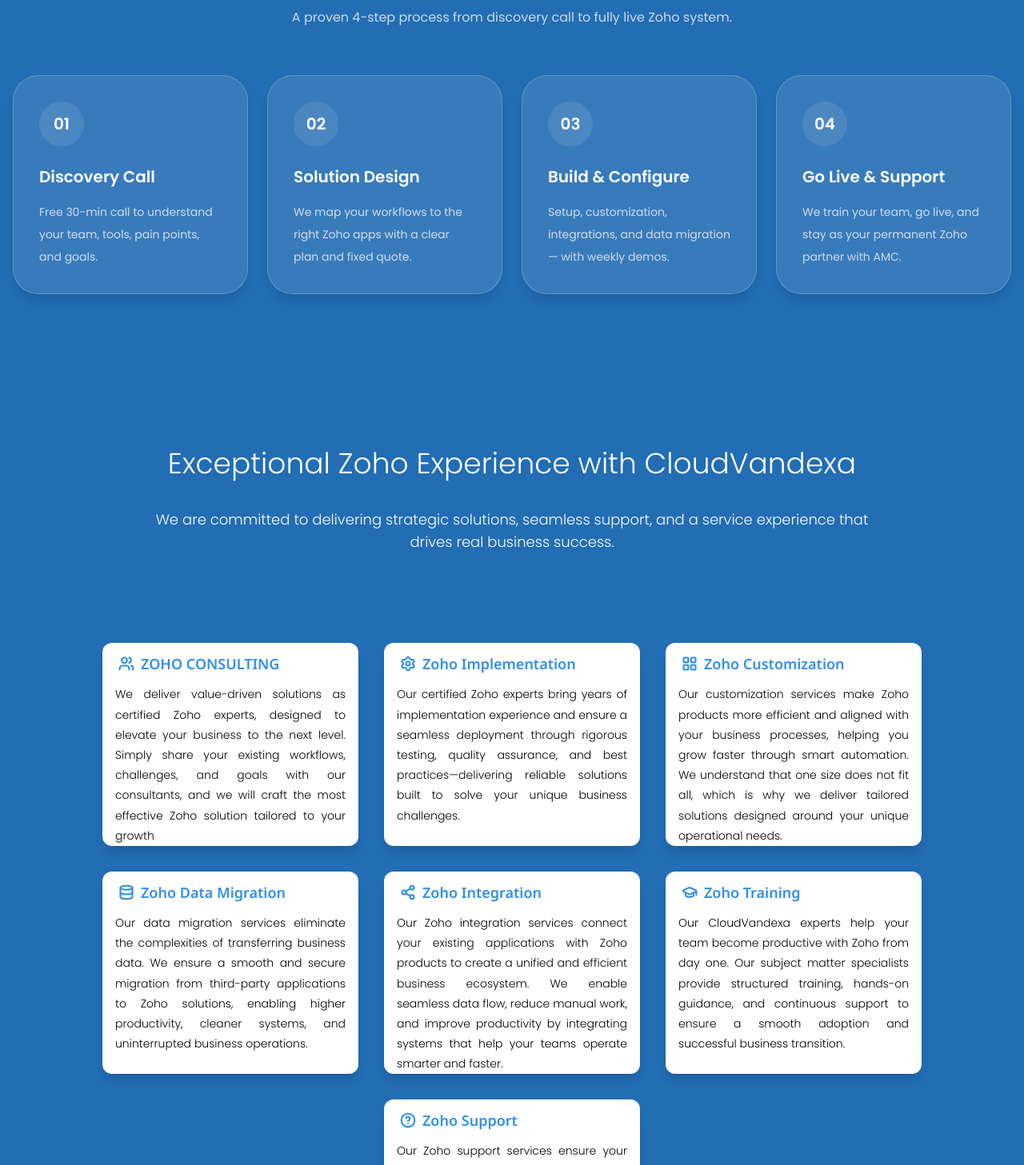
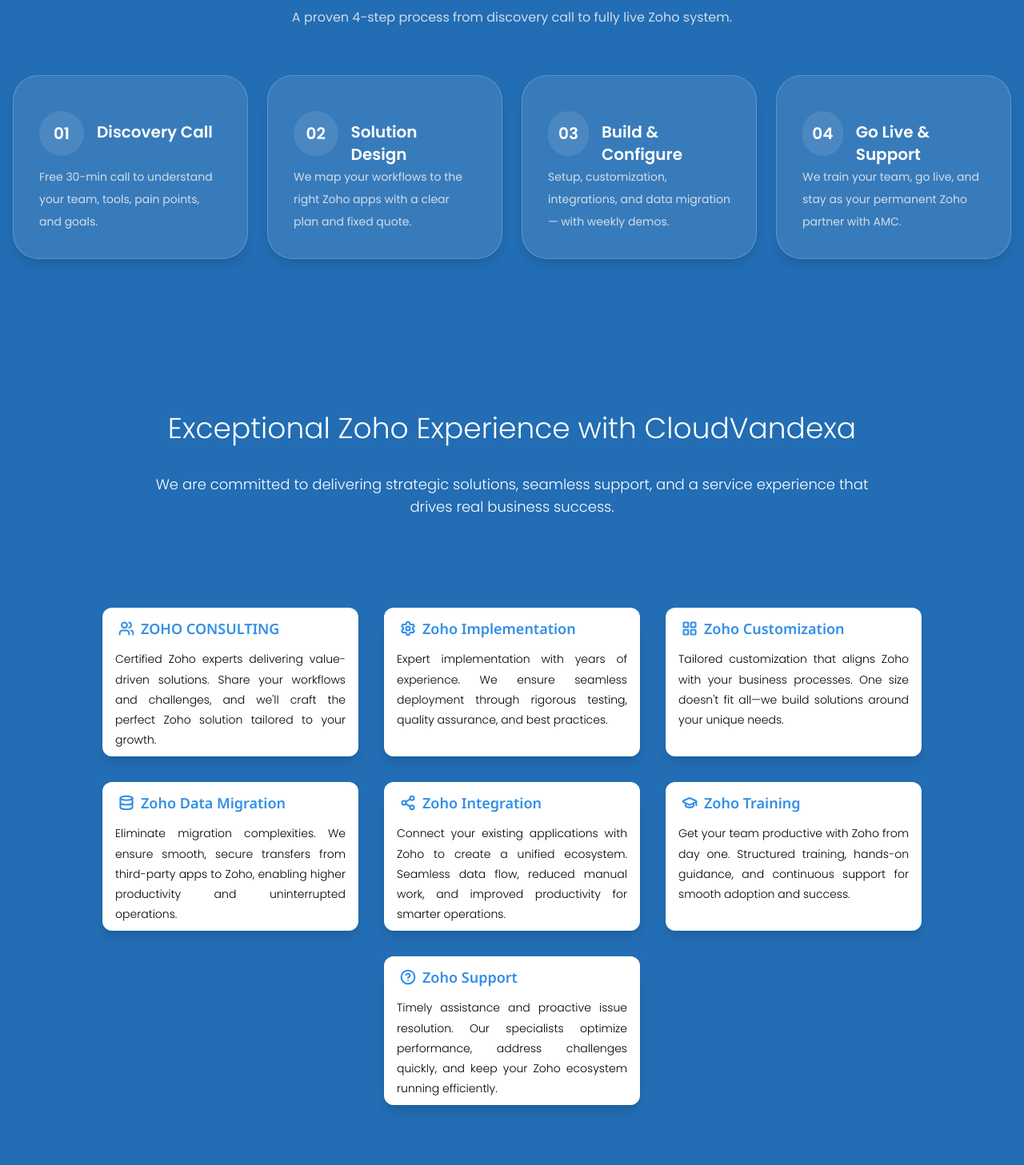
Before and after one commit to Cloud-Vandexa/Cloudvandexa, a React (Vite) app: page /about in a window 1280 px wide. Shown: the part 4340-5797 px from the top of the page at 80% size. Built offline with nearby package versions, Linux system fonts and the light colour scheme; a web font is replaced by a local one.

Commit message:
fixed some responsiveness issues

```diff
--- a/src/components/ClientStories.tsx
+++ b/src/components/ClientStories.tsx
@@ -59,7 +59,6 @@
                 </div>
                 <div>
                   <p className="font-semibold text-slate-900">{item.name}</p>
-                  <p className="mt-1 text-sm text-slate-500">{item.role}</p>
                 </div>
               </div>
             </div>
--- a/src/components/HowWeWork.tsx
+++ b/src/components/HowWeWork.tsx
@@ -44,13 +44,15 @@
               key={step.title}
               className="rounded-[32px] border border-white/20 bg-white/10 p-8 shadow-lg backdrop-blur-sm"
             >
-              <div className="flex h-14 w-14 items-center justify-center rounded-full bg-slate-100/10 text-xl font-semibold text-white">
-                {`0${index + 1}`}
+              <div className="flex items-center gap-4">
+                <div className="flex h-14 w-14 items-center justify-center rounded-full bg-slate-100/10 text-xl font-semibold text-white">
+                  {`0${index + 1}`}
+                </div>
+                <h3 className="mt-6 h-14 text-xl font-semibold text-white">
+                  {step.title}
+                </h3>
               </div>
-              <h3 className="mt-6 text-xl font-semibold text-white">
-                {step.title}
-              </h3>
-              <p className="mt-4 text-sm leading-7 text-slate-200/90">
+              <p className="text-sm leading-7 text-slate-200/90">
                 {step.description}
               </p>
             </div>
--- a/src/components/Products.tsx
+++ b/src/components/Products.tsx
@@ -208,12 +208,12 @@
                 transition={transition}
                 className="flex items-center justify-center"
               >
-                <div className="overflow-hidden bg-transparent">
+                <div className="overflow-hidden w-[80%] md:w-[70%] lg:w-full mx-auto md:mx-0 bg-transparent">
                   <img
                     src={product.image}
                     alt={product.imageAlt}
                     loading="lazy"
-                    className="h-[520px] w-full object-cover"
+                    className="md:h-130 w-full object-cover"
                   />
                 </div>
               </motion.div>
--- a/src/components/Services.tsx
+++ b/src/components/Services.tsx
@@ -14,37 +14,37 @@
     {
       title: 'ZOHO CONSULTING',
       icon: <Users />,
-      desc: 'We deliver value-driven solutions as certified Zoho experts, designed to elevate your business to the next level. Simply share your existing workflows, challenges, and goals with our consultants, and we will craft the most effective Zoho solution tailored to your growth'
+      desc: `Certified Zoho experts delivering value-driven solutions. Share your workflows and challenges, and we'll craft the perfect Zoho solution tailored to your growth.`
     },
     {
       title: 'Zoho Implementation',
       icon: <Settings />,
-      desc: 'Our certified Zoho experts bring years of implementation experience and ensure a seamless deployment through rigorous testing, quality assurance, and best practices—delivering reliable solutions built to solve your unique business challenges.'
+      desc: 'Expert implementation with years of experience. We ensure seamless deployment through rigorous testing, quality assurance, and best practices.'
     },
     {
       title: 'Zoho Customization',
       icon: <LayoutGrid />,
-      desc: 'Our customization services make Zoho products more efficient and aligned with your business processes, helping you grow faster through smart automation. We understand that one size does not fit all, which is why we deliver tailored solutions designed around your unique operational needs.'
+      desc: `Tailored customization that aligns Zoho with your business processes. One size doesn't fit all—we build solutions around your unique needs.`
     },
     {
       title: 'Zoho Data Migration',
       icon: <Database />,
-      desc: 'Our data migration services eliminate the complexities of transferring business data. We ensure a smooth and secure migration from third-party applications to Zoho solutions, enabling higher productivity, cleaner systems, and uninterrupted business operations.'
+      desc: 'Eliminate migration complexities. We ensure smooth, secure transfers from third-party apps to Zoho, enabling higher productivity and uninterrupted operations.'
     },
     {
       title: 'Zoho Integration',
       icon: <Share2 />,
-      desc: 'Our Zoho integration services connect your existing applications with Zoho products to create a unified and efficient business ecosystem. We enable seamless data flow, reduce manual work, and improve productivity by integrating systems that help your teams operate smarter and faster.'
+      desc: 'Connect your existing applications with Zoho to create a unified ecosystem. Seamless data flow, reduced manual work, and improved productivity for smarter operations.'
     },
     {
       title: 'Zoho Training',
       icon: <GraduationCap />,
-      desc: 'Our CloudVandexa experts help your team become productive with Zoho from day one. Our subject matter specialists provide structured training, hands-on guidance, and continuous support to ensure a smooth adoption and successful business transition.'
+      desc: 'Get your team productive with Zoho from day one. Structured training, hands-on guidance, and continuous support for smooth adoption and success.'
     },
     {
       title: 'Zoho Support',
       icon: <HelpCircle />,
-      desc: 'Our Zoho support services ensure your business runs smoothly with timely assistance, expert guidance, and proactive issue resolution. Our dedicated specialists help you optimize performance, address challenges quickly, and keep your Zoho ecosystem operating efficiently at all times.'
+      desc: 'Timely assistance and proactive issue resolution. Our specialists optimize performance, address challenges quickly, and keep your Zoho ecosystem running efficiently.'
     }
   ];
 
@@ -62,11 +62,11 @@
           </p>
         </div>
 
-        <div className="flex flex-wrap gap-8 py-8 px-12 bg-zoho-blue justify-center">
+        <div className="flex flex-col md:flex-row flex-wrap gap-8 py-8 px-12 bg-zoho-blue justify-center">
           {serviceList.map((s, i) => (
             <div
               key={i}
-              className="bg-white max-w-[80vw] md:max-w-[30vw] lg:w-[25vw] flex-1 lg:flex-none flex flex-col min-h-[30vh] rounded-xl shadow-lg hover:shadow-2xl hover:scale-[1.02] transition-all duration-300 ease-in-out"
+              className="bg-white max-w-[80vw] md:max-w-[30vw] lg:w-[25vw] flex-1 lg:flex-none flex flex-col max-h-[30vh] rounded-xl shadow-lg hover:shadow-2xl hover:scale-[1.02] transition-all duration-300 ease-in-out"
             >
               <div className="flex items-center justify-center gap-2 px-5 py-3  font-noto-sans">
                 <div className="text-zoho-blue  items-center justify-center rounded-xl hidden md:flex">
@@ -81,7 +81,7 @@
                 </h3>
               </div>
 
-              <p className="text-black font-light text-[14px] leading-[1.8] text-justify px-4">
+              <p className="text-black font-light text-[14px] leading-[1.8] text-justify pb-2 px-4">
                 {s.desc}
               </p>
             </div>
--- a/src/components/ZohoCorp.tsx
+++ b/src/components/ZohoCorp.tsx
@@ -17,7 +17,7 @@
           transition={transition}
           className="lg:w-1/2 flex justify-center"
         >
-          <ZohoLogo className="h-48 md:h-64" />
+          <ZohoLogo className="h-48 md:h-64 w-[90%]" />
         </motion.div>
         <div className="lg:w-1/2">
           <motion.h2
```
